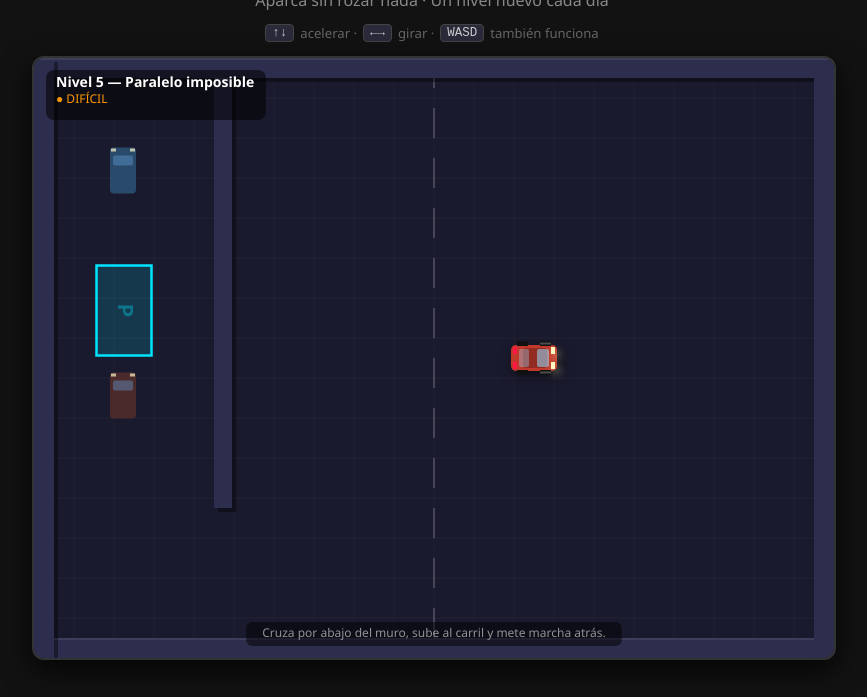
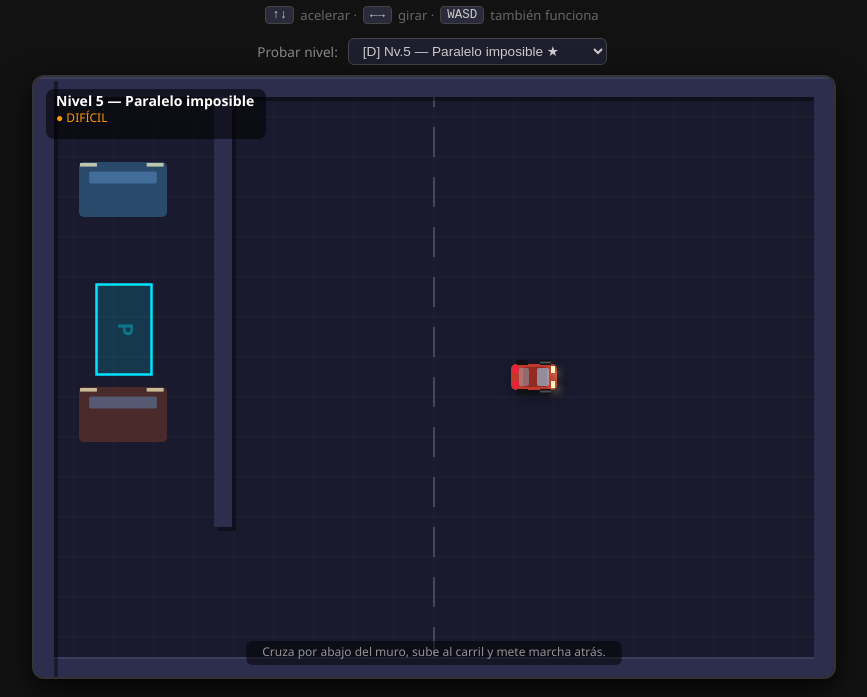
Before and after one commit to vlamadridh/parkindle, a website built with Vite: page index.html in a window 1280 px wide. Shown: the part 103-800 px from the top of the page, without its empty margins (208-1075 px from the left). Built offline with nearby package versions, Linux system fonts and the light colour scheme.

Commit message:
Mas cambios

```diff
--- a/index.html
+++ b/index.html
@@ -17,6 +17,11 @@
           <kbd>↑↓</kbd> acelerar · <kbd>←→</kbd> girar · <kbd>WASD</kbd> también funciona
         </div>
       </header>
+
+      <div id="level-selector-bar">
+        <label for="level-select">Probar nivel:</label>
+        <select id="level-select"></select>
+      </div>
 
       <div id="canvas-container">
         <canvas id="gameCanvas" width="800" height="600"></canvas>
--- a/src/main.ts
+++ b/src/main.ts
@@ -1,5 +1,5 @@
 import './style.css';
-import { getLevelForDate, getLevelById, DIFFICULTY_COLORS, type Level } from './levels';
+import { getLevelForDate, getLevelById, DIFFICULTY_COLORS, LEVELS, type Level } from './levels';
 import { createCar, updateCar, isParked, type CarState } from './car';
 import {
     drawFrame, setCrashAngleOffset,
@@ -155,7 +155,10 @@ function showModal(result: 'won' | 'lost') {
     if (result === 'won') {
         if (title)    title.innerText = '¡Aparcado! 🎉';
         if (desc)     desc.innerText  = 'Perfecto. Eres un maestro del volante.';
-        if (retryBtn) retryBtn.classList.add('hidden');
+        if (retryBtn) {
+            if (currentLevel.id === dailyLevel.id) retryBtn.classList.add('hidden');
+            else retryBtn.classList.remove('hidden');
+        }
         if (title)    title.className = 'win-text';
     } else {
         if (title)    title.innerText = '¡Choque! 💥';
@@ -312,6 +315,38 @@ function saveStreak() {
     try { localStorage.setItem('parkindle_streak', streak.toString()); } catch { /* cuota excedida o no disponible */ }
 }
 
+// ── Selector de niveles ───────────────────────────────────────────────────────
+function loadLevel(lvl: Level) {
+    currentLevel = lvl;
+    car = createCar(lvl.carStart.x, lvl.carStart.y, lvl.carStart.angle);
+    gameState = 'playing';
+    finishTriggered = false;
+    particles = [];
+    attemptCount = 1;
+    setCrashAngleOffset(0);
+    document.getElementById('result-modal')?.classList.add('hidden');
+}
+
+(function initLevelSelector() {
+    const sel = document.getElementById('level-select') as HTMLSelectElement | null;
+    if (!sel) return;
+
+    const diffLabels: Record<string, string> = { 'fácil': 'F', 'medio': 'M', 'difícil': 'D', 'experto': 'E' };
+    for (const lvl of LEVELS) {
+        const opt = document.createElement('option');
+        opt.value = String(lvl.id);
+        opt.textContent = `[${diffLabels[lvl.difficulty]}] Nv.${lvl.id} — ${lvl.name}`;
+        if (lvl.id === dailyLevel.id) opt.textContent += ' ★';
+        sel.appendChild(opt);
+    }
+    sel.value = String(dailyLevel.id);
+
+    sel.addEventListener('change', () => {
+        const lvl = getLevelById(parseInt(sel.value, 10));
+        if (lvl) loadLevel(lvl);
+    });
+})();
+
 // Si ya hay un resultado guardado de hoy, mostrar el modal directamente
 if (gameState === 'won' || gameState === 'lost') {
     const savedResult = gameState;
--- a/src/renderer.ts
+++ b/src/renderer.ts
@@ -62,7 +62,7 @@ export function drawFrame(
     // Coches aparcados
     level.parkedCars.forEach((pc, i) => {
         const col = PARKED_COLORS[i % PARKED_COLORS.length];
-        drawStaticCar(ctx, pc.x + pc.w / 2, pc.y + pc.h / 2, -Math.PI / 2, col);
+        drawStaticCar(ctx, pc.x + pc.w / 2, pc.y + pc.h / 2, -Math.PI / 2, col, pc.w, pc.h);
     });
 
     // Plaza de aparcamiento
@@ -223,25 +223,29 @@ function drawStaticCar(
     cx: number, cy: number,
     angle: number,
     color: string,
+    w: number = CAR_W,
+    h: number = CAR_H,
 ) {
     ctx.save();
     ctx.translate(cx, cy);
     ctx.rotate(angle + Math.PI / 2);
 
-    const hw = CAR_W / 2;
-    const hh = CAR_H / 2;
+    const hw = w / 2;
+    const hh = h / 2;
+    const sx = w / CAR_W;
+    const sy = h / CAR_H;
 
     ctx.fillStyle = color;
-    roundedRect(ctx, -hw, -hh, CAR_W, CAR_H, 4);
+    roundedRect(ctx, -hw, -hh, w, h, 4 * Math.min(sx, sy));
     ctx.fill();
 
     ctx.fillStyle = 'rgba(100,160,220,0.4)';
-    roundedRect(ctx, -hw + 3, -hh + 8, CAR_W - 6, 10, 2);
+    roundedRect(ctx, -hw + 3 * sx, -hh + 8 * sy, (CAR_W - 6) * sx, 10 * sy, 2);
     ctx.fill();
 
     ctx.fillStyle = 'rgba(255,250,200,0.7)';
-    ctx.fillRect(-hw + 1, -hh + 1, 5, 3);
-    ctx.fillRect(hw - 6, -hh + 1, 5, 3);
+    ctx.fillRect(-hw + 1, -hh + 1, 5 * sx, 3 * sy);
+    ctx.fillRect(hw - 6 * sx, -hh + 1, 5 * sx, 3 * sy);
 
     ctx.restore();
 }
--- a/src/style.css
+++ b/src/style.css
@@ -59,6 +59,31 @@ header h1 {
   font-size: 0.78rem;
   color: #ccc;
   font-family: monospace;
+}
+
+/* ── Selector de niveles ─────────────────────────────────────────────────────── */
+#level-selector-bar {
+  display: flex;
+  align-items: center;
+  justify-content: center;
+  gap: 10px;
+  margin-bottom: 10px;
+  font-size: 0.85rem;
+  color: #888;
+}
+
+#level-select {
+  background: #1e1e2e;
+  color: #ccc;
+  border: 1px solid #444;
+  border-radius: 6px;
+  padding: 4px 10px;
+  font-size: 0.85rem;
+  cursor: pointer;
+}
+
+#level-select:hover {
+  border-color: rgba(255,255,255,0.25);
 }
 
 /* ── Canvas ──────────────────────────────────────────────────────────────────── */
```
